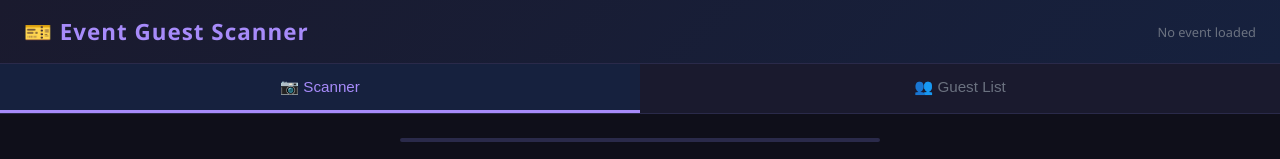
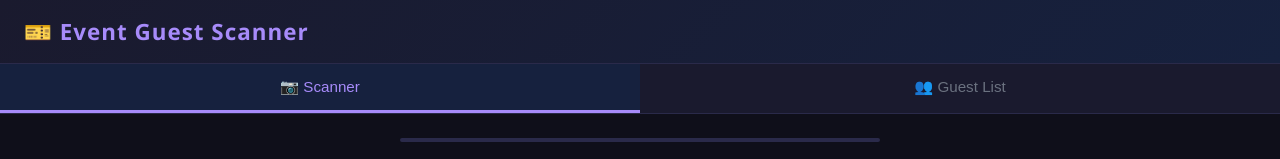
Before and after one commit to Bajeejames7/event_guest_scanner, a website: page index.html in a window 1280 px wide. Shown: the top 159 px of the page. Drawn offline with Linux system fonts and the light colour scheme; no server answers.

Commit message:
remove no event loaded text from header

```diff
--- a/index.html
+++ b/index.html
@@ -149,7 +149,7 @@
 
 <header>
   <h1>&#x1F3AB; Event Guest Scanner</h1>
-  <span id="event-name-display">No event loaded</span>
+  <span id="event-name-display"></span>
 </header>
 
 <div class="tabs">
```
